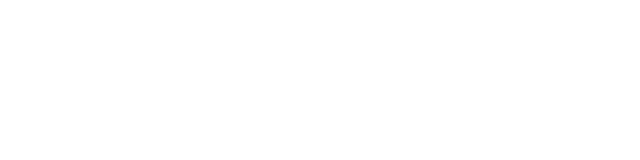
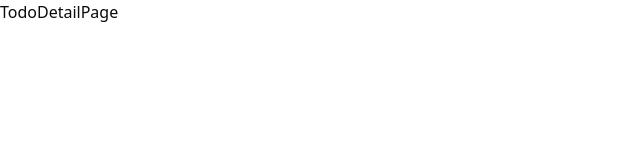
Before and after one commit to seongwoo83/one-bite, a React (Vite) app: page /todolist/1 in a window 1280 px wide. Before the commit this address had no page. Shown: the top 160 px of the page, without its empty margins (0-640 px from the left). Built offline with nearby package versions, Linux system fonts and the light colour scheme.

Commit message:
feat: Add React Query Devtools

```diff
--- a/package.json
+++ b/package.json
@@ -16,6 +16,7 @@
     "@radix-ui/react-slot": "^1.2.4",
     "@tailwindcss/vite": "^4.1.18",
     "@tanstack/react-query": "^5.90.20",
+    "@tanstack/react-query-devtools": "^5.91.3",
     "class-variance-authority": "^0.7.1",
     "clsx": "^2.1.1",
     "embla-carousel-react": "^8.6.0",
--- a/src/App.tsx
+++ b/src/App.tsx
@@ -5,6 +5,7 @@
 import SignUpPage from "@/pages/sign-up-page";
 import CounterPage from "@/pages/counter-page";
 import TodoListPage from "@/pages/todo-list-page";
+import TodoDetailPage from "@/pages/todo-detail-page";
 
 function AuthLayout() {
 	return (
@@ -21,6 +22,7 @@
 			<Route path="/" element={<IndexPage />} />
 			<Route path="/counter" element={<CounterPage />} />
 			<Route path="/todolist" element={<TodoListPage />} />
+			<Route path="/todolist/:id" element={<TodoDetailPage />} />
 			<Route element={<AuthLayout />}>
 				<Route path="/sign-in" element={<SignInPage />} />
 				<Route path="/sign-up" element={<SignUpPage />} />
--- a/src/main.tsx
+++ b/src/main.tsx
@@ -2,14 +2,16 @@
 import "./index.css";
 import App from "./App";
 import { BrowserRouter } from "react-router";
-import { QueryClient, QueryClientProvider } from '@tanstack/react-query';
+import { QueryClient, QueryClientProvider } from "@tanstack/react-query";
+import { ReactQueryDevtools } from "@tanstack/react-query-devtools";
 
 const queryClient = new QueryClient();
 
 createRoot(document.getElementById("root")!).render(
-  <BrowserRouter>
-    <QueryClientProvider client={queryClient}>
-      <App />
-    </QueryClientProvider>
-  </BrowserRouter>
+	<BrowserRouter>
+		<QueryClientProvider client={queryClient}>
+			<ReactQueryDevtools />
+			<App />
+		</QueryClientProvider>
+	</BrowserRouter>,
 );
--- /dev/null
+++ b/src/pages/todo-detail-page.tsx
@@ -0,0 +1,5 @@
+const TodoDetailPage = () => {
+	return <div>TodoDetailPage</div>;
+};
+
+export default TodoDetailPage;
--- a/src/pages/todo-list-page.tsx
+++ b/src/pages/todo-list-page.tsx
@@ -5,10 +5,10 @@
 import { useQuery } from "@tanstack/react-query";
 
 const TodoListPage = () => {
-	const { data: todos, isLoading, error } = useTodosData
+	const { data: todos, isLoading, error } = useTodosData();
 
-	if (error) return <div>오류 발생</div>
-	if (isLoading) return <div>로딩중입니다...</div>
+	if (error) return <div>오류 발생</div>;
+	if (isLoading) return <div>로딩중입니다...</div>;
 
 	return (
 		<div className="flex flex-col gap-5 p-5">
```
Also changed, not shown: 1 other file (tests, documents, lock files or other folders).
